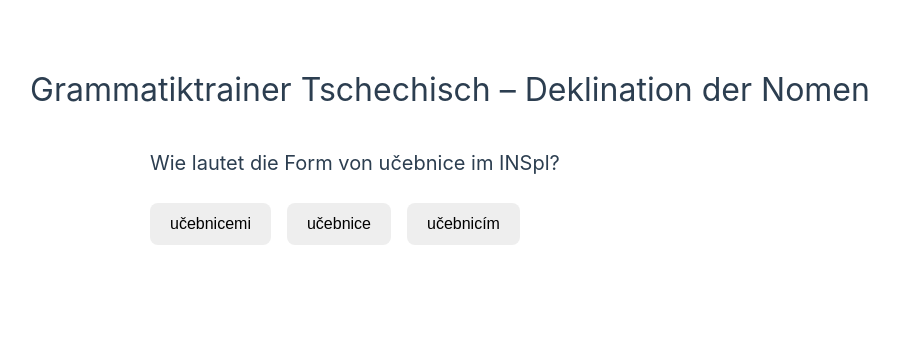
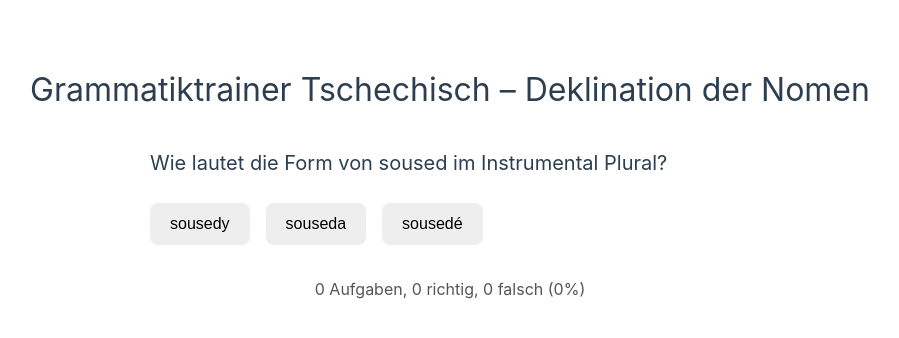
Before and after one commit to culturetogoberlin/cz-grammar-trainer, a Vue app: page / in a window 1280 px wide. Shown: the top 338 px of the page, without its empty margins (190-1089 px from the left). Built offline with nearby package versions, Linux system fonts and the light colour scheme.

Commit message:
FEATURE: Feedback and next noun button

```diff
--- a/src/views/HomeView.vue
+++ b/src/views/HomeView.vue
@@ -2,14 +2,43 @@
 import { ref, computed } from 'vue'
 import data from '@/assets/data/nouns-declension-cz.json'
 
-function selectRandomNoun() {
+// 1. Full case labels
+const caseLabels = {
+  NOMsg: 'Nominativ Singular',
+  NOMpl: 'Nominativ Plural',
+  GENsg: 'Genitiv Singular',
+  GENpl: 'Genitiv Plural',
+  DATsg: 'Dativ Singular',
+  DATpl: 'Dativ Plural',
+  AKKsg: 'Akkusativ Singular',
+  AKKpl: 'Akkusativ Plural',
+  LOKsg: 'Lokativ Singular',
+  LOKpl: 'Lokativ Plural',
+  INSsg: 'Instrumental Singular',
+  INSpl: 'Instrumental Plural',
+  VOKsg: 'Vokativ Singular',
+  VOKpl: 'Vokativ Plural',
+}
+
+// 2. Quiz state
+const nounInTest = ref(getRandomNoun())
+const selectedAnswers = ref(new Set())
+const answerIsCorrect = ref(false)
+
+// 3. Progress tracking
+const totalAttempts = ref(0)
+const totalCorrect = ref(0)
+const totalWrong = computed(() => totalAttempts.value - totalCorrect.value)
+const successRate = computed(() => {
+  if (totalAttempts.value === 0) return 0
+  return Math.round((totalCorrect.value / totalAttempts.value) * 100)
+})
+
+// 4. Helpers
+function getRandomNoun() {
   const randomIndex = Math.floor(Math.random() * data.length)
   return data[randomIndex]
 }
-
-const nounInTest = ref(selectRandomNoun())
-const selectedAnswer = ref(null)
-const answerIsCorrect = ref(null)
 
 function generateOption(solution, pool) {
   let options = new Set()
@@ -21,6 +50,7 @@ function generateOption(solution, pool) {
   return Array.from(options).sort(() => Math.random() - 0.5)
 }
 
+// 5. Question generation
 const question = computed(() => {
   const testNoun = JSON.parse(JSON.stringify(nounInTest.value))
   const baseForm = nounInTest.value.NOMsg
@@ -33,9 +63,29 @@ const question = computed(() => {
   return { baseForm, caseToAsk, solution, options }
 })
 
+// 6. Answer selection
 function selectOption(option) {
-  selectedAnswer.value = option
-  answerIsCorrect.value = option === question.value.solution
+  if (answerIsCorrect.value || selectedAnswers.value.has(option)) return
+
+  selectedAnswers.value.add(option)
+
+  if (option === question.value.solution) {
+    answerIsCorrect.value = true
+    totalCorrect.value++
+    totalAttempts.value++
+  } else {
+    // count wrong only once per question round
+    if (selectedAnswers.value.size === 1) {
+      totalAttempts.value++
+    }
+  }
+}
+
+// 7. Load new noun
+function resetQuiz() {
+  nounInTest.value = getRandomNoun()
+  selectedAnswers.value.clear()
+  answerIsCorrect.value = false
 }
 </script>
 
@@ -46,7 +96,7 @@ function selectOption(option) {
     <div class="quiz">
       <p>
         Wie lautet die Form von <strong>{{ question.baseForm }}</strong> im
-        <strong>{{ question.caseToAsk }}</strong>?
+        <strong>{{ caseLabels[question.caseToAsk] }}</strong>?
       </p>
 
       <div class="options">
@@ -55,21 +105,29 @@ function selectOption(option) {
           :key="index"
           @click="selectOption(opt)"
           :class="{
-            correct: selectedAnswer && opt === question.solution,
-            wrong: selectedAnswer && opt === selectedAnswer && opt !== question.solution,
+            wrong: selectedAnswers.has(opt) && opt !== question.solution,
+            correct: answerIsCorrect && opt === question.solution
           }"
-          :disabled="selectedAnswer"
+          :disabled="answerIsCorrect || selectedAnswers.has(opt)"
         >
           {{ opt }}
         </button>
       </div>
 
-      <p v-if="selectedAnswer && answerIsCorrect" class="feedback correct">
-        ✔️ Richtig!
+      <p v-if="answerIsCorrect" class="feedback correct">
+        ✔️ Richtig! Gut gemacht.
       </p>
-      <p v-else-if="selectedAnswer && !answerIsCorrect" class="feedback wrong">
-        ❌ Leider falsch.
-      </p>
+
+      <button v-if="answerIsCorrect" class="next-button" @click="resetQuiz">
+        Nächstes Substantiv
+      </button>
+    </div>
+
+    <div class="stats">
+      {{ totalAttempts }} Aufgaben,
+      {{ totalCorrect }} richtig,
+      {{ totalWrong }} falsch
+      ({{ successRate }}%)
     </div>
   </main>
 </template>
@@ -133,10 +191,28 @@ main {
     &.correct {
       color: #4caf50;
     }
+  }
 
-    &.wrong {
-      color: #f44336;
+  .next-button {
+    margin-top: 1.5rem;
+    padding: 0.75rem 1.5rem;
+    font-size: 1rem;
+    background-color: #1976d2;
+    color: white;
+    border: none;
+    border-radius: 0.5rem;
+    cursor: pointer;
+
+    &:hover {
+      background-color: #1565c0;
     }
+  }
+
+  .stats {
+    margin-top: 2rem;
+    text-align: center;
+    font-size: 1rem;
+    color: #555;
   }
 }
 </style>
```
